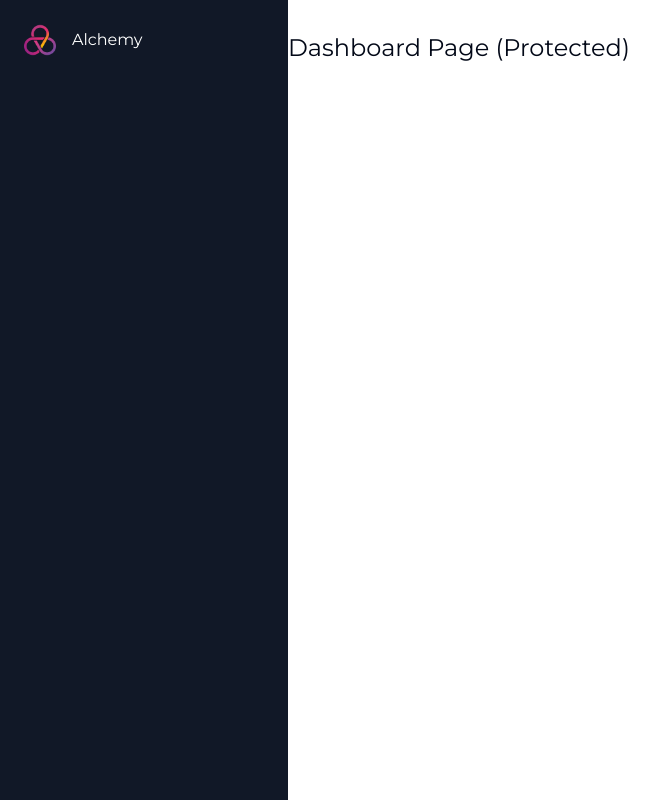
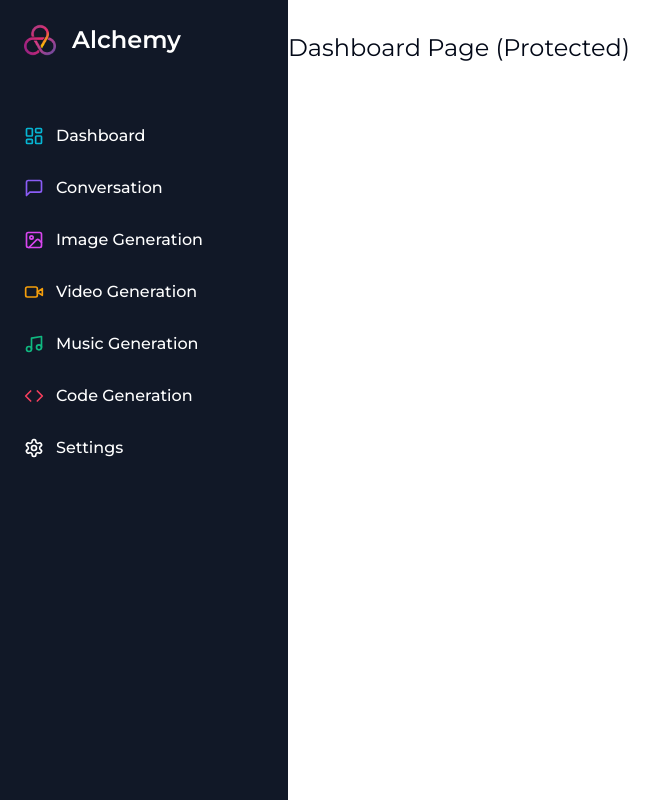
Before and after one commit to mrwebwork/ai-saas, a Next.js app: page /dashboard in a window 1280 px wide. Shown: the whole page, without its empty margins (0-667 px from the left). Built offline with nearby package versions, Linux system fonts and the light colour scheme.

Commit message:
Create not-found.tsx file and added all routes to Sidebar component

```diff
--- /dev/null
+++ b/app/not-found.tsx
@@ -0,0 +1,11 @@
+import Link from "next/link";
+
+export default function NotFound() {
+  return (
+    <div className="flex flex-col items-center justify-center h-full">
+      <h2>Not Found</h2>
+      <p>Could not find requested resource</p>
+      <Link href="/">Return Home</Link>
+    </div>
+  );
+}
--- a/components/Sidebar.tsx
+++ b/components/Sidebar.tsx
@@ -1,7 +1,65 @@
 "use client";
+
+import {
+  Code,
+  ImageIcon,
+  LayoutDashboard,
+  MessageSquare,
+  MessagesSquare,
+  Music,
+  Settings,
+  VideoIcon,
+} from "lucide-react";
 
 import Image from "next/image";
 import Link from "next/link";
+
+import { cn } from "@/lib/utils";
+
+//* Routes for the sidebar
+const routes = [
+  {
+    label: "Dashboard",
+    icon: LayoutDashboard,
+    href: "/dashboard",
+    color: "text-cyan-500",
+  },
+  {
+    label: "Conversation",
+    icon: MessageSquare,
+    href: "/conversation",
+    color: "text-violet-500",
+  },
+  {
+    label: "Image Generation",
+    icon: ImageIcon,
+    href: "/image",
+    color: "text-fuchsia-500",
+  },
+  {
+    label: "Video Generation",
+    icon: VideoIcon,
+    href: "/video",
+    color: "text-amber-500",
+  },
+  {
+    label: "Music Generation",
+    icon: Music,
+    href: "/music",
+    color: "text-emerald-500",
+  },
+  {
+    label: "Code Generation",
+    icon: Code,
+    href: "/code",
+    color: "text-rose-500",
+  },
+  {
+    label: "Settings",
+    icon: Settings,
+    href: "/settings",
+  },
+];
 
 const Sidebar = () => {
   return (
@@ -11,8 +69,22 @@ const Sidebar = () => {
           <div className="relative w-8 h-8 mr-4">
             <Image fill src="/logo.png" alt="Logo" layout="fill" />
           </div>
-          <h1>Alchemy</h1>
+          <h1 className="text-2xl font-semibold">Alchemy</h1>
         </Link>
+        <div className="space-y-1">
+          {routes.map((route) => (
+            <Link
+              href={route.href}
+              key={route.href}
+              className="text-md group flex p-3 w-full justify-start font-medium cursor-pointer hover:text-white hover:bg-white/10 rounded-lg transition"
+            >
+              <div className="flex items-center flex-1">
+                <route.icon className={cn("w-5 h-5 mr-3", route.color)} />
+                {route.label}
+              </div>
+            </Link>
+          ))}
+        </div>
       </div>
     </div>
   );
```
